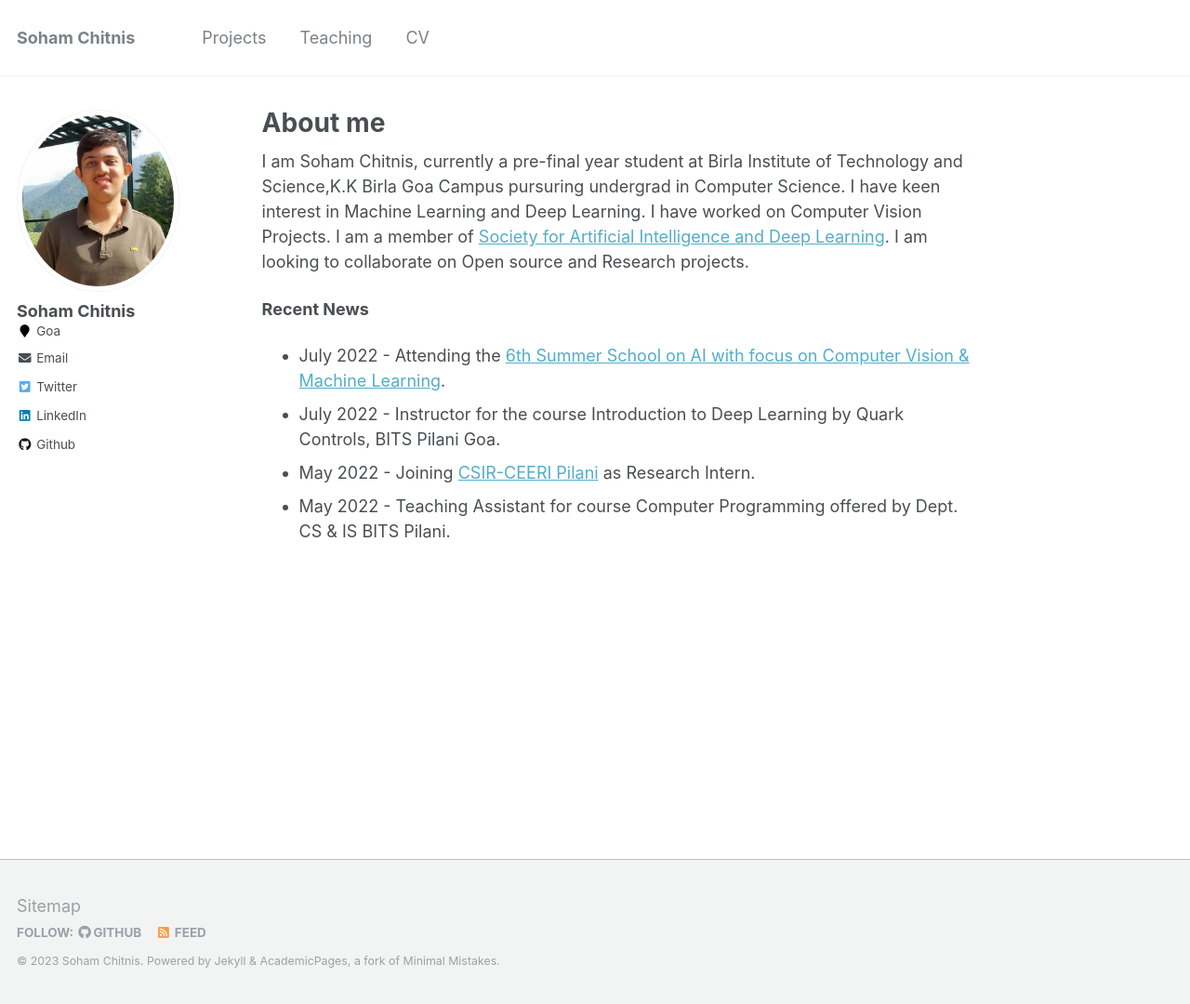
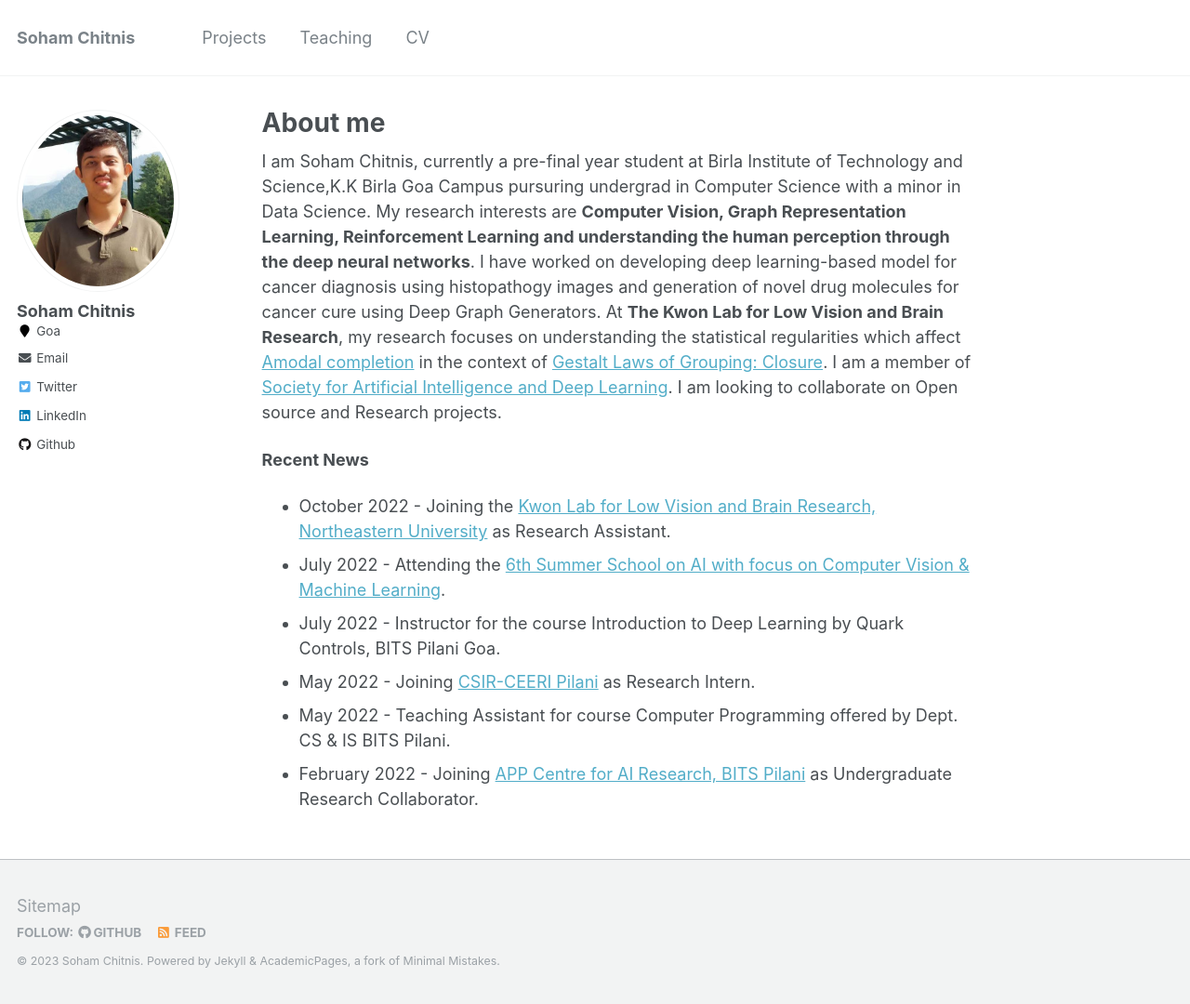
Before and after one commit to soham-chitnis10/soham-chitnis10_archived.github.io, a Jekyll site: the page built from _pages/about.md, in a window 1280 px wide and 1080 px high. Shown: the whole window at 93% size. Built offline with Jekyll 4.4.1, drawn with Linux system fonts in a browser that asks for light colours.

Commit message:
Update about.md

```diff
--- a/_pages/about.md
+++ b/_pages/about.md
@@ -8,12 +8,14 @@ redirect_from:
   - /about.html
 ---
 
-I am Soham Chitnis, currently a pre-final year student at Birla Institute of Technology and Science,K.K Birla Goa Campus pursuring undergrad in Computer Science. I have keen interest in Machine Learning and Deep Learning. I have worked on Computer Vision Projects. I am a member of [Society for Artificial Intelligence and Deep Learning](https://www.saidl.in/). I am looking to collaborate on Open source and Research projects.
+I am Soham Chitnis, currently a pre-final year student at Birla Institute of Technology and Science,K.K Birla Goa Campus pursuring undergrad in Computer Science with a minor in Data Science. My research interests are **Computer Vision, Graph Representation Learning, Reinforcement Learning and understanding the human perception through the deep neural networks**. I have worked on developing deep learning-based model for cancer diagnosis using histopathogy images and generation of novel drug molecules for cancer cure using Deep Graph Generators. At **The Kwon Lab for Low Vision and Brain Research**, my research focuses on understanding the statistical regularities which affect [Amodal completion](https://en.wikipedia.org/wiki/Amodal_completion) in the context of [Gestalt Laws of Grouping: Closure](https://en.wikipedia.org/wiki/Principles_of_grouping).  I am a member of [Society for Artificial Intelligence and Deep Learning](https://www.saidl.in/). I am looking to collaborate on Open source and Research projects.
 
 
 **Recent News**
 
+* October 2022 - Joining the [Kwon Lab for Low Vision and Brain Research, Northeastern University](https://kwonlab.sites.northeastern.edu/) as Research Assistant.
 * July 2022 - Attending the [6th Summer School on AI with focus on Computer Vision & Machine Learning](http://cvit.iiit.ac.in/summerschool2022/index.php).
 * July 2022 - Instructor for the course Introduction to Deep Learning by Quark Controls, BITS Pilani Goa.
 * May 2022 - Joining [CSIR-CEERI Pilani](https://www.ceeri.res.in/) as Research Intern.
 * May 2022 - Teaching Assistant for course Computer Programming offered by Dept. CS & IS BITS Pilani.
+* February 2022 - Joining [APP Centre for AI Research, BITS Pilani](https://www.bits-pilani.ac.in/appcair/) as Undergraduate Research Collaborator.
```
